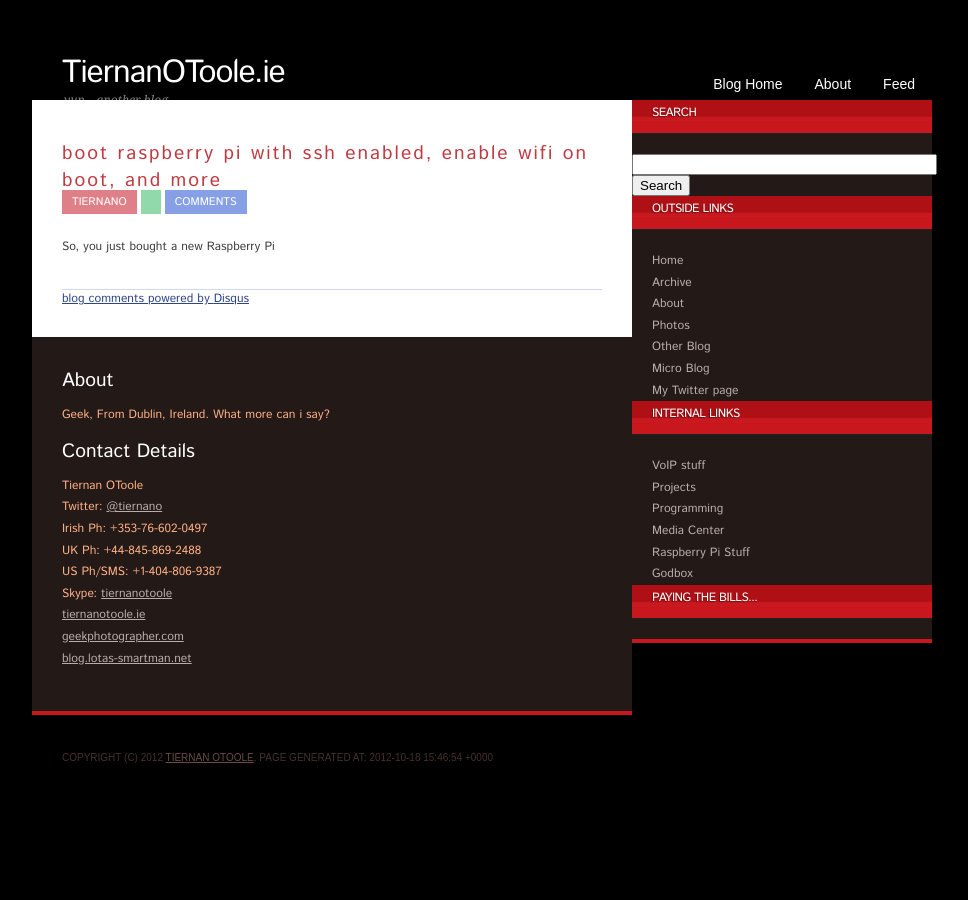
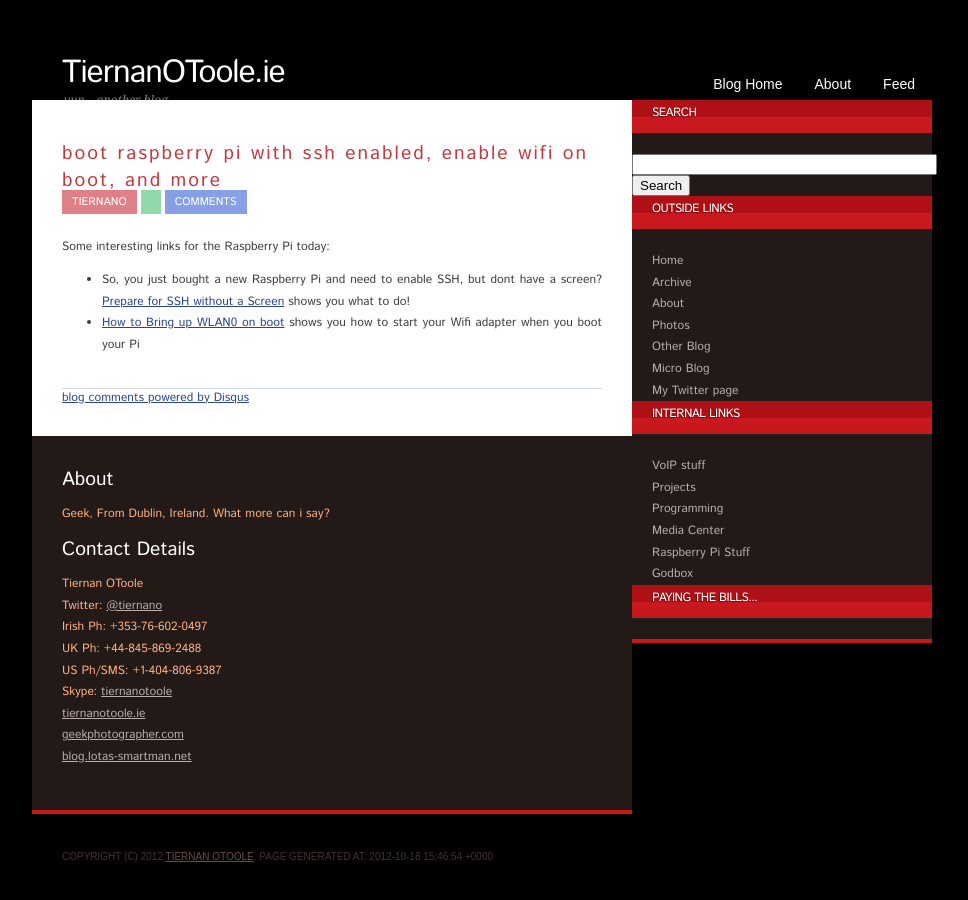
Before and after one commit to hewtwit-zz/tiernanotoole.ie, a Jekyll site: the page built from _posts/2012-10-16-boot_raspberry_pi_with_ssh_enabled.markdown, in a window 1280 px wide. Shown: the whole page, without its empty margins (158-1126 px from the left). Built offline with Jekyll 4.4.1, drawn with Linux system fonts in a browser that asks for light colours; Markdown is read by kramdown in place of the engine named in the settings; comment, search, counter and statistics services are not loaded.

Commit message:
adding link

```diff
--- a/_posts/2012-10-16-boot_raspberry_pi_with_ssh_enabled.markdown
+++ b/_posts/2012-10-16-boot_raspberry_pi_with_ssh_enabled.markdown
@@ -6,4 +6,11 @@ tags:
 title: Boot Raspberry Pi with SSH Enabled, Enable Wifi on Boot, and more
 date: 2012-10-16 15:51:55
 ---
-So, you just bought a new Raspberry Pi
+Some interesting links for the Raspberry Pi today:
+
+* So, you just bought a new Raspberry Pi and need to enable SSH, but dont have a screen? [Prepare for SSH without a Screen][1] shows you what to do!
+* [How to Bring up WLAN0 on boot][2] shows you how to start your Wifi adapter when you boot your Pi
+
+
+[1]:http://raspberrypi.stackexchange.com/questions/38/prepare-for-ssh-without-a-screen
+[2]:http://raspberrypi.stackexchange.com/questions/3200/wifi-bring-wlan0-up-on-boot
```
